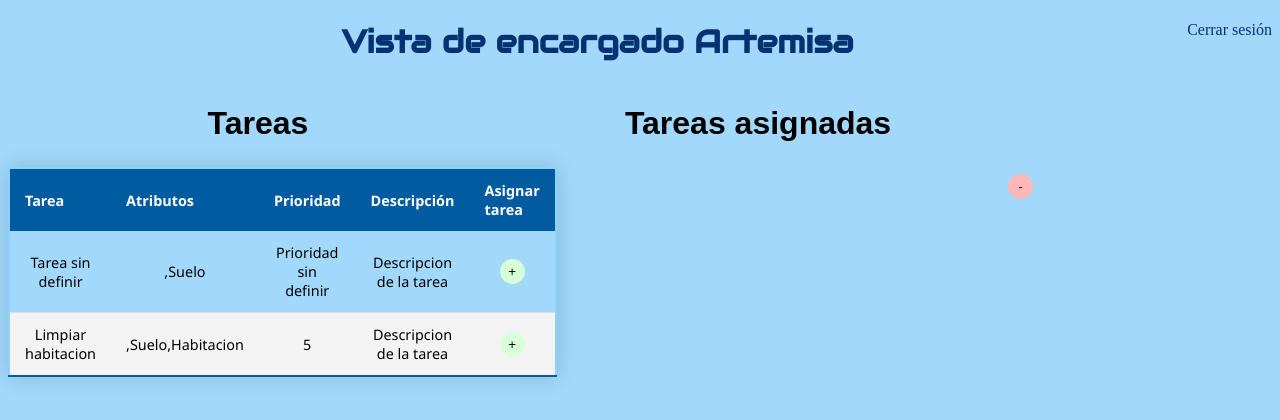
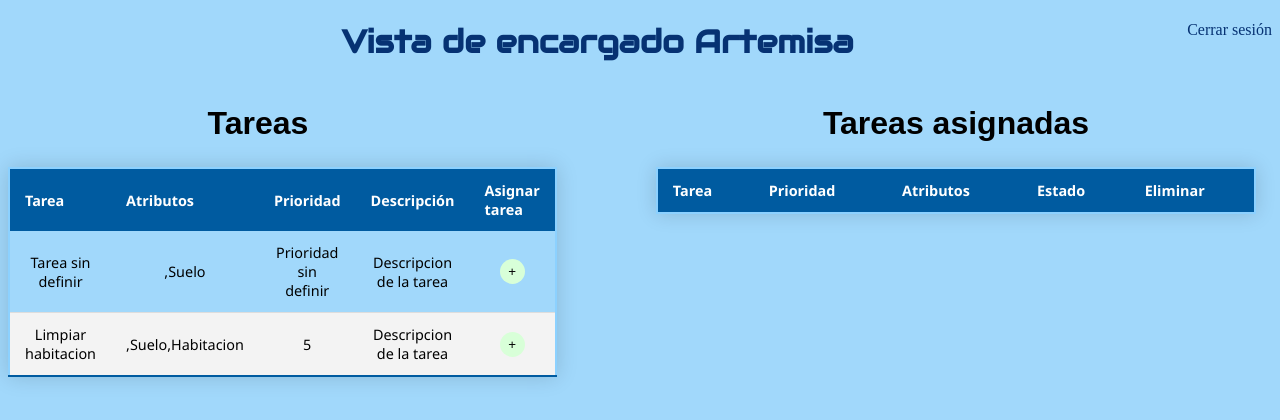
Before and after one commit to nmartinse/Aplicacion-robots-asistenciales, a Flask app: page /interfaz_encargado.html in a window 1280 px wide. Shown: the top 420 px of the page. Run offline with Flask 2, Linux system fonts and the light colour scheme; data comes from the database, SQL or seed files in the repository; both versions use the stored data as it was after the commit; lists and menus that the app fills with data are empty.

Commit message:
creada tabla tareas asignadas 📋

```diff
--- a/Back end/app.py
+++ b/Back end/app.py
@@ -162,7 +162,8 @@ def new_tarea(id):
 @app.route('/interfaz_encargado.html', methods=['POST','GET'])   # Redireccion a Encargado
 def encargado():
     tasks = Todo.query.order_by(Todo.id).all() # tareas ordenadas por id
-    return render_template('interfaz_encargado.html', tasks=tasks)
+    instancias = InstanciaTarea.query.order_by(InstanciaTarea.priority).all() # instancias de tareas ordenadas por prioridad
+    return render_template('interfaz_encargado.html', tasks=tasks, instancias=instancias)
 
 # @app.route('/asignar_tarea.html', methods=['POST','GET'])
 # def asignar_tarea():
@@ -179,14 +180,20 @@ def asignar(id):
     atributosii.pop(0)
 
     if request.method == 'POST':
-
+        # intancias sin los valores de los atributos
         try:
+            task_content = request.form['nombre']
+            task_priority=request.form['prioridad']
+            task_atribut = request.form['atributos']
+            instancia_tarea = InstanciaTarea(content=task_content, priority=task_priority, atributos_asignados=task_atribut)
+            db.session.add(instancia_tarea)
             db.session.commit()
             return redirect('/interfaz_encargado.html')
         except:
-            return "There was an issue when updating the task " + id
+            return "Error: no se ha podido asignar la tarea"
     else:
         return render_template('/asignar_tarea.html', task=task, taskinfo=atributosii)
+
 
 
 @app.route('/nuevo_robot')
--- a/Back end/templates/interfaz_encargado.html
+++ b/Back end/templates/interfaz_encargado.html
@@ -60,21 +60,43 @@
 
 
     <center>
-        <div class="inline-div-izquierda">
+        <div class="inline-div-derecha">
             <h1 class="Copper"> Tareas asignadas</h1>
 
-
+            <center>
+                <table>
+                    <thead>
+                        <tr>
+                            <th> Tarea</th>
+                            <th>Prioridad</th>
+                            <th>Atributos</th>
+                            <th>Estado</th>
+                            <th>Eliminar</th>
+                        </tr>
+                    </thead>
+                    {% for inst in intancias %}
+                        {% if intancias.id!=1 %}
+                                <tr>
+                                <td> {{ intancias.content }}</td>
+                                <td>
+                                    {{ intancias.priority }}
+                                </td>
+                                <td>
+                                    {{ intancias.atributos }}
+                                </td>
+                                <td>
+                                    {{ intancias.completed }}
+                                </td>
+                                <td>
+                                    <button type="button" class="button4" onClick="eliminar()">-</button>
+                                </td>
+                            </tr>
+                        {% endif %}
+                    {% endfor %}
+                </table>
 
         </div>
-
-
     </center>
-
-    <div class="inline-div-izquierda2">
-        <br> <br> <br> <br> <br>
-        <button type="button" class="button4" onClick="eliminar()">-</button> <br>
-
-    </div>
 
     <button id="boton2" class="button2" onclick="window.location.href='interfaz_encargado.html';">Reset</button>
 {% endblock %}
```
Also changed, not shown: Back end/templates/asignar_tarea.html (+6 -3 lines), Back end/instance/test.db.
